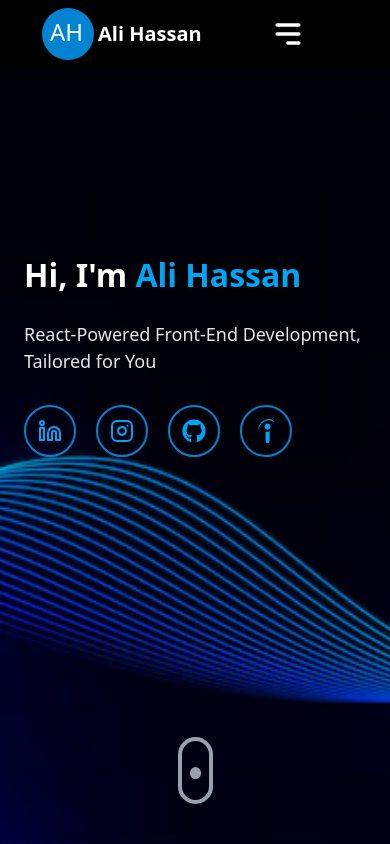
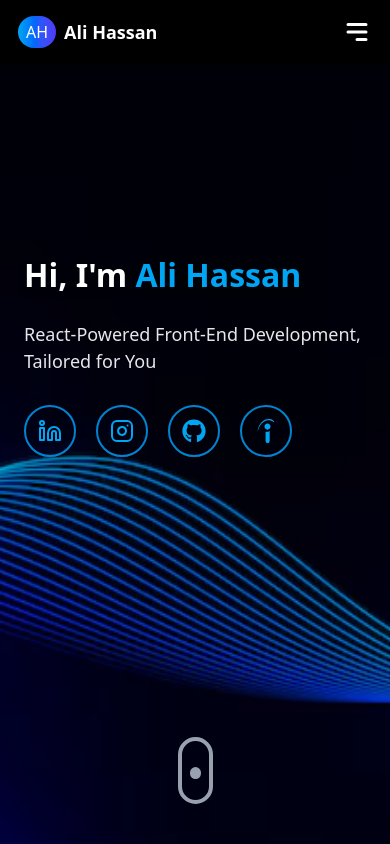
Before and after one commit to alihassan4774/Portfolio-website, a React (Vite) app: page / in a window 390 px wide. Shown: the top 844 px of the page. Built offline with nearby package versions, Linux system fonts and the light colour scheme.

Commit message:
some update responsive navber

```diff
--- a/src/components/Navigation.jsx
+++ b/src/components/Navigation.jsx
@@ -23,79 +23,66 @@ function Navigation() {
 
   const handleLinkClick = (link) => {
     setActiveLink(link);
+    setOpen(false); // ✅ mobile menu close after click
   };
 
   const handleHomeClick = () => {
-    setActiveLink(""); // Reset active link when Home is clicked
+    setActiveLink("");
+    setOpen(false);
   };
 
   return (
     <section>
       <div
-      className={`h-14 flex justify-between items-center py-8 px-10 fixed top-0 z-60 transition-all duration-500
+        className={`h-16 flex justify-between items-center px-4 md:px-10 fixed top-0 z-50 transition-all duration-500
         ${
           isScrolled
-      ? "bg-transparent border-2 border-sky-400 rounded-full backdrop-blur-md mx-12 w-[calc(100%-6rem)]"
+            ? "bg-transparent border-2 border-sky-400 rounded-full backdrop-blur-md mx-4 md:mx-12 w-[calc(100%-2rem)] md:w-[calc(100%-6rem)]"
             : "bg-black shadow-md w-full border-2 border-transparent"
         }`}
       >
         {/* Logo Section */}
-        <div className="hidden md:flex">
-          <ScrollLink
-            to="home"
-            smooth={true}
-            duration={500}
-            onClick={handleHomeClick}
-            className={activeLink === "" ? "" : ""}
-          >
-            <div className="flex justify-center items-center ml-5 gap-2">
-              <h1 className="text-md font-medium text-white bg-gradient-to-r from-sky-500 via-blue-600 to-indigo-600 py-2 px-2 rounded-full
-              transition-all duration-500 hover:from-sky-400 hover:to-indigo-500 ">
-                {" "}
-                AH{" "}
+        <div className="flex items-center gap-2">
+          <ScrollLink to="home" smooth duration={500} onClick={handleHomeClick}>
+            <div className="flex items-center gap-2">
+              <h1 className="text-md font-medium text-white bg-gradient-to-r from-sky-500 via-blue-600 to-indigo-600 py-1 px-2 rounded-full transition-all duration-500 hover:from-sky-400 hover:to-indigo-500">
+                AH
               </h1>
-              <h1 className="my-5 mx-2 text-2xl font-bold">
-                AliHassan | WebDeveloper
+              <h1 className="text-lg md:text-2xl font-bold">
+                Ali Hassan
+                <span className="hidden md:inline"> | WebDeveloper</span>
               </h1>
             </div>
           </ScrollLink>
         </div>
 
-        {/* Menu Section */}
+        {/* Desktop Menu */}
         <div className="hidden md:flex items-center gap-8">
-          <nav className="flex space-x-4 list-none gap-5 text-sky-100 text-[20px]">
-            <li
-              className="hover:border-b-2 hover:border-sky-300  cursor-pointer hover:text-sky-300"
-            >
+          <nav className="flex gap-6 text-sky-100 text-lg">
+            <li className="hover:border-b-2 hover:border-sky-300 cursor-pointer hover:text-sky-300">
               <ScrollLink
                 to="about"
-                smooth={true}
+                smooth
                 duration={500}
                 onClick={() => handleLinkClick("about")}
               >
                 About
               </ScrollLink>
             </li>
-
-            <li
-          className="hover:border-b-2 hover:border-sky-300  cursor-pointer hover:text-sky-300"
-            >
+            <li className="hover:border-b-2 hover:border-sky-300 cursor-pointer hover:text-sky-300">
               <ScrollLink
                 to="experience"
-                smooth={true}
+                smooth
                 duration={500}
                 onClick={() => handleLinkClick("experience")}
               >
                 Project
               </ScrollLink>
             </li>
-
-            <li
-             className="hover:border-b-2 hover:border-sky-300  cursor-pointer hover:text-sky-300"
-            >
+            <li className="hover:border-b-2 hover:border-sky-300 cursor-pointer hover:text-sky-300">
               <ScrollLink
                 to="contactus"
-                smooth={true}
+                smooth
                 duration={500}
                 onClick={() => handleLinkClick("contactus")}
               >
@@ -106,36 +93,25 @@ function Navigation() {
 
           {/* Get Started Button */}
           <a
-            href="https://wa.me/923244774074" // <-- tumhara WhatsApp number yahan
+            href="https://wa.me/923244774074"
             target="_blank"
             rel="noopener noreferrer"
-            className="text-md font-medium text-white bg-gradient-to-r from-sky-500 via-blue-600 to-indigo-600 py-2 px-4 rounded-lg
-              transition-all duration-500 hover:from-sky-400 hover:to-indigo-500"
+            className="text-sm md:text-md font-medium text-white bg-gradient-to-r from-sky-500 via-blue-600 to-indigo-600 py-2 px-4 rounded-lg transition-all duration-500 hover:from-sky-400 hover:to-indigo-500"
           >
             Get Started
           </a>
         </div>
 
-        {/* Mobile hamburger section */}
-        <div className="md:hidden sm:hidden">
-          <div className="flex gap-17">
-            <ScrollLink to="home" smooth={true} duration={500}>
-              <div className="flex justify-evenly">
-                <h1 className="h-13 w-13 bg-sky-600 rounded-full pl-2 pt-2 text-2xl mt-2 mr-1">
-                  AH
-                </h1>
-                <h1 className="my-5 text-xl font-bold">Ali Hassan</h1>
-              </div>
-            </ScrollLink>
+        {/* Mobile Hamburger */}
+        <div className="md:hidden">
           <HiMenuAlt3
-              className="text-4xl mt-4"
+            className="text-3xl text-white"
             onClick={() => setOpen(!open)}
           />
         </div>
-        </div>
 
-        {/* Mobile sidebar section */}
-        <Responsive open={open} setOpen={setOpen} />
+        {/* Mobile Sidebar */}
+        <Responsive open={open} setOpen={setOpen} handleLinkClick={handleLinkClick} />
       </div>
     </section>
   );
--- a/src/components/Responsive.jsx
+++ b/src/components/Responsive.jsx
@@ -1,10 +1,11 @@
 import { motion, AnimatePresence } from "framer-motion";
-import { Link } from "react-router-dom";
+import { Link } from "react-scroll";
 
 const Responsive = ({ open, setOpen }) => {
   const handleLinkClick = () => {
     setOpen(false);
   };
+
   return (
     <AnimatePresence mode="wait">
       {open && (
@@ -15,16 +16,40 @@ const Responsive = ({ open, setOpen }) => {
           transition={{ duration: 0.3 }}
           className="absolute top-20 right-0 w-40 h-screen z-70"
         >
-          <div className="text-xl font-semibold bg-sky-600 text-white rounded-xl  flex flex-col justify-center items-center  mr-3  py-3">
-            <ul className="  ">
+          <div className="text-xl font-semibold bg-sky-600 text-white rounded-xl flex flex-col justify-center items-center mr-3 py-3">
+            <ul className="space-y-4">
               <li>
-                <Link to="/about"   onClick={handleLinkClick}>About</Link>{" "}
+                <Link
+                  to="about"
+                  smooth={true}
+                  duration={500}
+                  offset={-70}
+                  onClick={handleLinkClick}
+                >
+                  About
+                </Link>
               </li>
               <li>
-                <Link to="/experience"  onClick={handleLinkClick}>Projects</Link>{" "}
+                <Link
+                  to="experience"
+                  smooth={true}
+                  duration={500}
+                  offset={-70}
+                  onClick={handleLinkClick}
+                >
+                  Projects
+                </Link>
               </li>
               <li>
-                <Link to="/contactus"  onClick={handleLinkClick}>Contact us</Link>{" "}
+                <Link
+                  to="contactus"
+                  smooth={true}
+                  duration={500}
+                  offset={-70}
+                  onClick={handleLinkClick}
+                >
+                  Contact Us
+                </Link>
               </li>
             </ul>
           </div>
```
Lines whose indentation alone changed are shown as unchanged.
